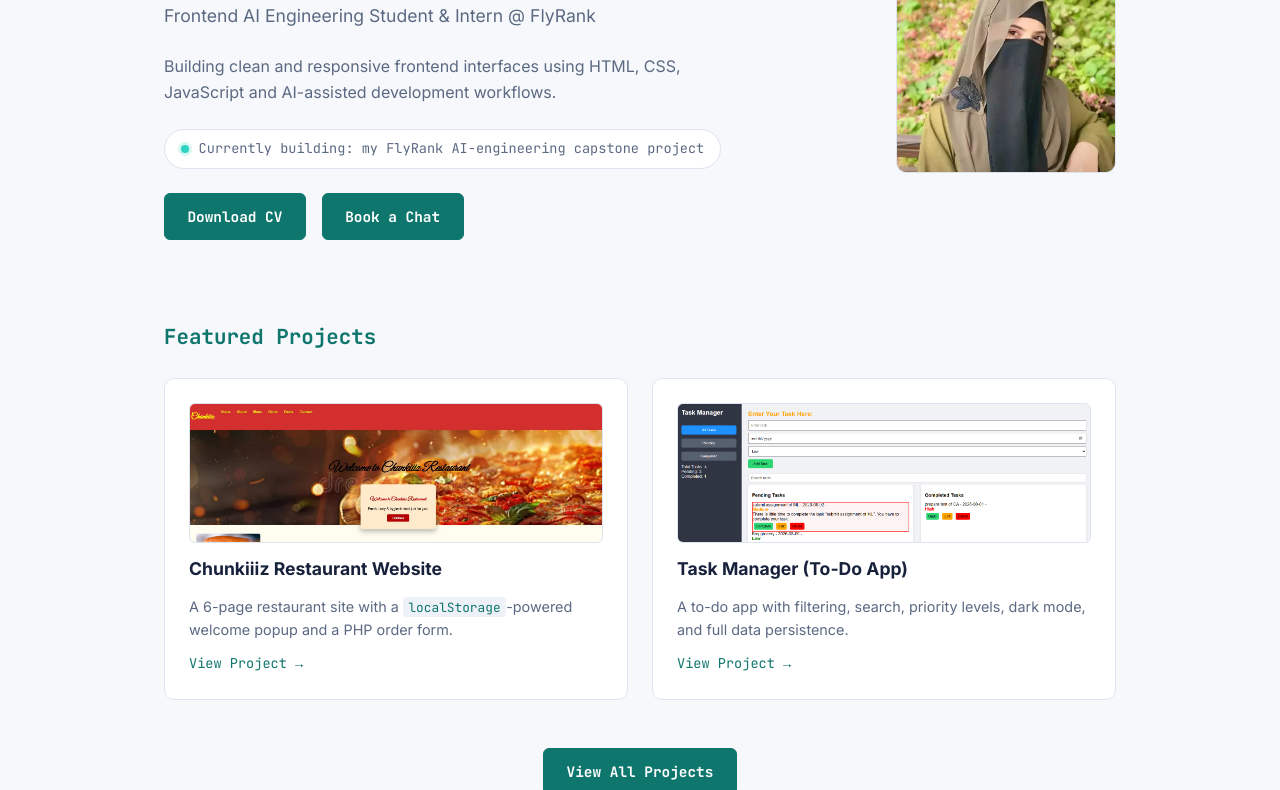
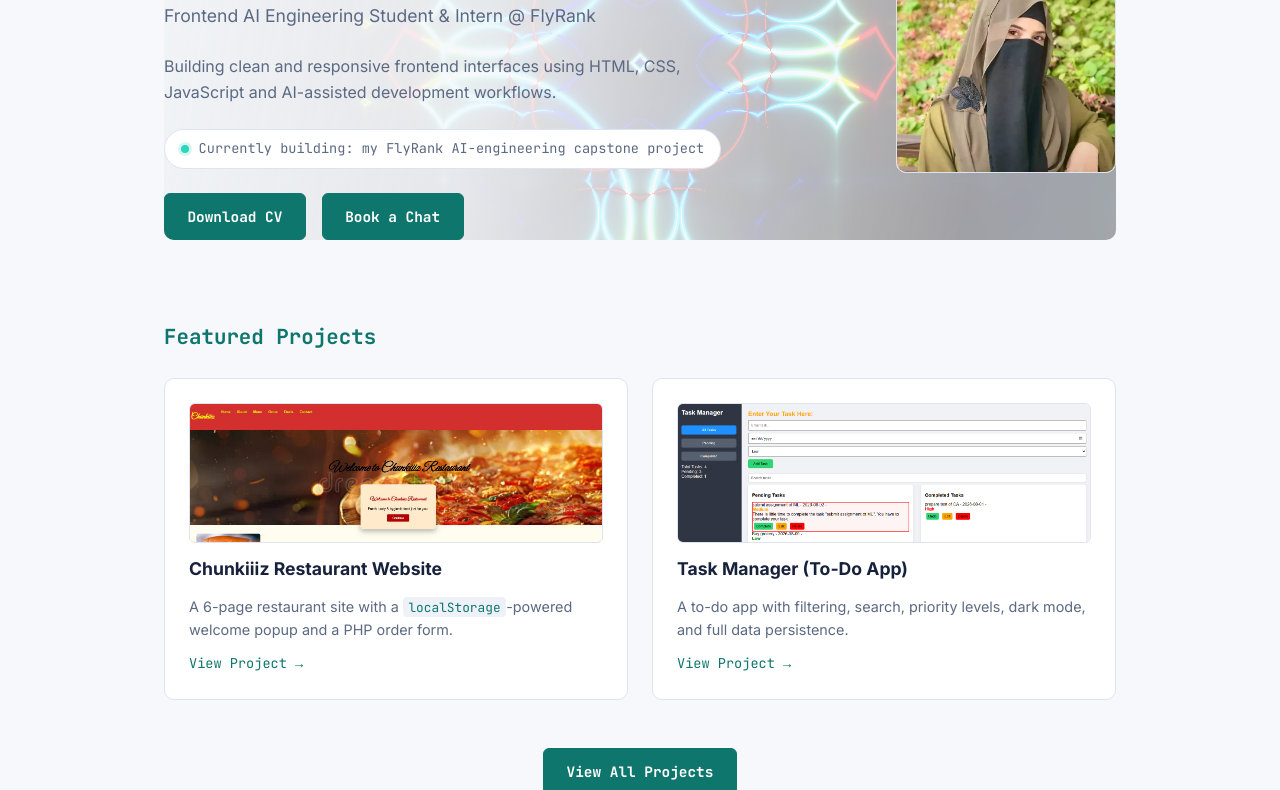
Before and after one commit to anilaashraf556-cpu/Portfolio-Website, a website: page index.html in a window 1280 px wide. Shown: the part 264-1054 px from the top of the page. Drawn offline with Linux system fonts and the light colour scheme; animation ran at ten frames a second.

Commit message:
Add interactive GLSL shader hero

```diff
--- /dev/null
+++ b/heroShader.js
@@ -0,0 +1,239 @@
+// =============================================================
+// Animated GLSL background for the homepage hero section.
+//
+// A raw WebGL setup (no libraries) that renders a full-screen
+// fragment shader on <canvas id="heroCanvas">, sitting behind the
+// hero text. Uses all three of the core shader uniforms:
+//   - u_time       drives the animation
+//   - u_resolution keeps the pattern proportional at any screen size
+//   - u_mouse      lets the pattern gently lean toward the cursor
+//
+// Fails silently on old browsers / no WebGL: the hero still looks
+// fine as a plain panel without it (see the .home-hero CSS).
+// =============================================================
+
+(function () {
+  var canvas = document.getElementById("heroCanvas");
+  if (!canvas) return; // this page has no hero canvas — nothing to do
+
+  var gl = canvas.getContext("webgl") || canvas.getContext("experimental-webgl");
+  if (!gl) return; // WebGL unsupported — hero panel still looks fine without it
+
+  var prefersReducedMotion =
+    window.matchMedia && window.matchMedia("(prefers-reduced-motion: reduce)").matches;
+
+  // ---- Shaders ----
+
+  // The vertex shader just passes through two full-screen triangles —
+  // all the actual visuals happen per-pixel in the fragment shader below.
+  var vertexSource = [
+    "attribute vec2 a_position;",
+    "void main() {",
+    "  gl_Position = vec4(a_position, 0.0, 1.0);",
+    "}",
+  ].join("\n");
+
+  var fragmentSource = [
+    "precision mediump float;",
+    "uniform vec2 u_resolution;", // canvas size in pixels, used to fix aspect ratio
+    "uniform float u_time;",      // seconds since start, used to animate
+    "uniform vec2 u_mouse;",      // cursor position, 0.0-1.0 across the canvas
+
+    // Turns a single 0-1 number into a moving color. This is a standard
+    // "cosine palette" trick: three sine-like waves (offset by vector d)
+    // sweep through color space as t changes, giving smooth color cycling
+    // without needing a lookup texture.
+    "vec3 palette(float t) {",
+    "  vec3 a = vec3(0.05, 0.08, 0.15);", // base (dark navy)
+    "  vec3 b = vec3(0.13, 0.5, 0.47);",  // amplitude (how far each channel swings)
+    "  vec3 c = vec3(1.0, 1.0, 1.0);",    // frequency (how fast each channel cycles)
+    "  vec3 d = vec3(0.0, 0.15, 0.25);",  // phase offset (staggers R/G/B so it's teal, not grey)
+    "  return a + b * cos(6.28318 * (c * t + d));",
+    "}",
+
+    "void main() {",
+    // Center the pixel coordinates on (0,0) and divide by height (not width)
+    // so the pattern is a perfect circle/ring shape, not stretched sideways
+    // on wide screens.
+    "  vec2 uv = (gl_FragCoord.xy - 0.5 * u_resolution.xy) / u_resolution.y;",
+
+    // Pull the pattern's center toward the cursor. u_mouse is 0-1 across
+    // the canvas; subtracting 0.5 centers it at the canvas middle, so a
+    // cursor dead-center has zero effect, and moving toward an edge drags
+    // the glow's origin that direction.
+    "  vec2 mouseOffset = (u_mouse - 0.5) * 0.6;",
+    "  vec2 uv0 = uv - mouseOffset;",
+
+    "  vec3 finalColor = vec3(0.0);",
+
+    // Domain warping: fold space onto itself with fract() and shrink it
+    // (*1.5) three times, drawing the same ring pattern at each of the
+    // three scales. Layering slightly different scales/offsets like this
+    // is what gives the pattern its organic, non-repeating look instead
+    // of one flat ring.
+    "  for (float i = 0.0; i < 3.0; i++) {",
+    "    uv = fract(uv * 1.5) - 0.5;",
+
+    // Distance from the center of this folded cell, dimmed further from
+    // the true (pre-fold, mouse-shifted) center — this is what makes the
+    // glow brightest near the cursor and fade out toward the edges.
+    "    float d = length(uv) * exp(-length(uv0));",
+
+    // Color depends on distance from center, which of the 3 layers this
+    // is, and time — so the whole thing slowly cycles color as it animates.
+    "    vec3 col = palette(length(uv0) + i * 0.4 + u_time * 0.1);",
+
+    // Turn plain distance into thin glowing rings that drift outward over
+    // time: sin() creates repeating rings, abs() makes them symmetric,
+    // and pow(small/d) turns each ring into a sharp bright line with a glow falloff.
+    "    d = sin(d * 8.0 - u_time * 0.5) / 8.0;",
+    "    d = abs(d);",
+    "    d = pow(0.02 / d, 1.15);",
+
+    "    finalColor += col * d;",
+    "  }",
+
+    "  gl_FragColor = vec4(finalColor, 1.0);",
+    "}",
+  ].join("\n");
+
+  function compileShader(type, source) {
+    var shader = gl.createShader(type);
+    gl.shaderSource(shader, source);
+    gl.compileShader(shader);
+    if (!gl.getShaderParameter(shader, gl.COMPILE_STATUS)) {
+      console.warn("Hero shader compile error:", gl.getShaderInfoLog(shader));
+      gl.deleteShader(shader);
+      return null;
+    }
+    return shader;
+  }
+
+  var vertexShader = compileShader(gl.VERTEX_SHADER, vertexSource);
+  var fragmentShader = compileShader(gl.FRAGMENT_SHADER, fragmentSource);
+  if (!vertexShader || !fragmentShader) return;
+
+  var program = gl.createProgram();
+  gl.attachShader(program, vertexShader);
+  gl.attachShader(program, fragmentShader);
+  gl.linkProgram(program);
+  if (!gl.getProgramParameter(program, gl.LINK_STATUS)) {
+    console.warn("Hero shader link error:", gl.getProgramInfoLog(program));
+    return;
+  }
+  gl.useProgram(program);
+
+  // ---- Full-screen quad (two triangles covering the whole canvas) ----
+  // This is boilerplate every WebGL scene needs: hand the GPU 6 corner
+  // points forming 2 triangles that exactly cover the canvas, so the
+  // fragment shader above runs once per visible pixel.
+
+  var positionBuffer = gl.createBuffer();
+  gl.bindBuffer(gl.ARRAY_BUFFER, positionBuffer);
+  gl.bufferData(
+    gl.ARRAY_BUFFER,
+    new Float32Array([-1, -1, 1, -1, -1, 1, -1, 1, 1, -1, 1, 1]),
+    gl.STATIC_DRAW
+  );
+
+  var positionLocation = gl.getAttribLocation(program, "a_position");
+  gl.enableVertexAttribArray(positionLocation);
+  gl.vertexAttribPointer(positionLocation, 2, gl.FLOAT, false, 0, 0);
+
+  var resolutionLocation = gl.getUniformLocation(program, "u_resolution");
+  var timeLocation = gl.getUniformLocation(program, "u_time");
+  var mouseLocation = gl.getUniformLocation(program, "u_mouse");
+
+  // ---- Sizing ----
+  // devicePixelRatio is capped at 1.5 (instead of using the real value,
+  // which can be 2-3 on phones) so we're not asking the GPU to shade
+  // 3-4x more pixels than necessary — a real perf cost for a background.
+
+  function resize() {
+    var dpr = Math.min(window.devicePixelRatio || 1, 1.5);
+    var displayWidth = Math.round(canvas.clientWidth * dpr);
+    var displayHeight = Math.round(canvas.clientHeight * dpr);
+
+    if (canvas.width !== displayWidth || canvas.height !== displayHeight) {
+      canvas.width = displayWidth;
+      canvas.height = displayHeight;
+      gl.viewport(0, 0, canvas.width, canvas.height);
+    }
+  }
+
+  // ---- Mouse tracking ----
+  // targetMouse is where the pointer actually is right now.
+  // mouse is a smoothed value that slowly eases toward targetMouse each
+  // frame (see the 0.06 lerp in render()), so the glow "gently leans"
+  // toward the cursor instead of snapping to it instantly.
+  var targetMouse = [0.5, 0.5];
+  var mouse = [0.5, 0.5];
+
+  if (!prefersReducedMotion) {
+    window.addEventListener("pointermove", function (e) {
+      var rect = canvas.getBoundingClientRect();
+      targetMouse[0] = (e.clientX - rect.left) / rect.width;
+      // Flip Y: browser pointer coords count down from the top,
+      // GLSL/WebGL coords count up from the bottom.
+      targetMouse[1] = 1.0 - (e.clientY - rect.top) / rect.height;
+    });
+  }
+
+  // ---- Animation loop, with tab-visibility pausing ----
+  // When the browser tab isn't visible, there's no reason to keep asking
+  // the GPU to render — it wastes battery/CPU for nothing anyone can see.
+  // We cancel the animation frame loop on hide, and restart it on show.
+
+  var rafId = null;
+
+  function stopLoop() {
+    if (rafId !== null) {
+      cancelAnimationFrame(rafId);
+      rafId = null;
+    }
+  }
+
+  function startLoop() {
+    if (rafId === null && !prefersReducedMotion) {
+      rafId = requestAnimationFrame(render);
+    }
+  }
+
+  document.addEventListener("visibilitychange", function () {
+    if (document.hidden) {
+      stopLoop();
+    } else {
+      startLoop();
+    }
+  });
+
+  function render(timeMs) {
+    resize();
+
+    // Ease the smoothed mouse position 6% of the way toward the real
+    // cursor position every frame — a simple, cheap "lerp".
+    mouse[0] += (targetMouse[0] - mouse[0]) * 0.06;
+    mouse[1] += (targetMouse[1] - mouse[1]) * 0.06;
+
+    gl.uniform2f(resolutionLocation, canvas.width, canvas.height);
+    gl.uniform1f(timeLocation, timeMs * 0.001);
+    gl.uniform2f(mouseLocation, mouse[0], mouse[1]);
+    gl.drawArrays(gl.TRIANGLES, 0, 6);
+
+    rafId = requestAnimationFrame(render);
+  }
+
+  window.addEventListener("resize", resize);
+
+  if (prefersReducedMotion) {
+    // Reduced-motion fallback: render exactly one still frame (mouse
+    // centered, time frozen at 0) and never start the animation loop.
+    resize();
+    gl.uniform2f(resolutionLocation, canvas.width, canvas.height);
+    gl.uniform1f(timeLocation, 0.0);
+    gl.uniform2f(mouseLocation, 0.5, 0.5);
+    gl.drawArrays(gl.TRIANGLES, 0, 6);
+  } else if (!document.hidden) {
+    startLoop();
+  }
+})();
--- a/index.html
+++ b/index.html
@@ -63,6 +63,7 @@
 
   <main>
     <section class="home-hero">
+      <canvas id="heroCanvas" class="hero-canvas" aria-hidden="true"></canvas>
       <div class="home-hero-text">
         <p class="eyebrow">Hi, I'm</p>
         <h1>Anila Ashraf</h1>
@@ -173,5 +174,6 @@
 
 
   <script src="script.js"></script>
+  <script src="heroShader.js" defer></script>
 </body>
 </html>
--- a/style.css
+++ b/style.css
@@ -217,11 +217,61 @@ main {
    HOME PAGE
    ========================================================= */
 .home-hero {
+  position: relative;
+  overflow: hidden;
+  border-radius: var(--radius);
   display: flex;
   align-items: center;
   gap: var(--space-lg);
   flex-wrap: wrap;
   margin-bottom: var(--space-xl);
+}
+
+.hero-canvas {
+  position: absolute;
+  inset: 0;
+  width: 100%;
+  height: 100%;
+  z-index: 0;
+  display: block;
+  opacity: 0.35;
+  /* Normal blending in light mode — this is what made it look good
+     originally. "screen" blend mode only helps on dark backgrounds; on
+     a light background it pushes colors toward white and disappears. */
+  mix-blend-mode: normal;
+}
+
+/* Dark mode: the shader's own colors are dark navy/teal, so against an
+   already-dark page they read as flat and washed out at the same opacity
+   and blend mode used in light mode. "screen" makes the bright rings pop
+   here — but only here, since it breaks visibility on a light background. */
+body.dark-mode .hero-canvas {
+  opacity: 0.75;
+  mix-blend-mode: screen;
+}
+
+/* Theme-aware overlay: keeps the shader subtle enough that the existing
+   text colors (var(--text), var(--text-muted), etc.) stay readable as-is,
+   in both light and dark mode, without needing to recolor anything */
+.home-hero::after {
+  content: "";
+  position: absolute;
+  inset: 0;
+  z-index: 1;
+  pointer-events: none;
+  background: linear-gradient(
+    100deg,
+    color-mix(in srgb, var(--bg) 95%, transparent) 0%,
+    color-mix(in srgb, var(--bg) 80%, transparent) 35%,
+    color-mix(in srgb, var(--bg) 30%, transparent) 65%,
+    transparent 85%
+  );
+}
+
+.home-hero > .home-hero-text,
+.home-hero > .profile-picture {
+  position: relative;
+  z-index: 2;
 }
 
 .home-hero-text { flex: 1; min-width: 260px; }
```
